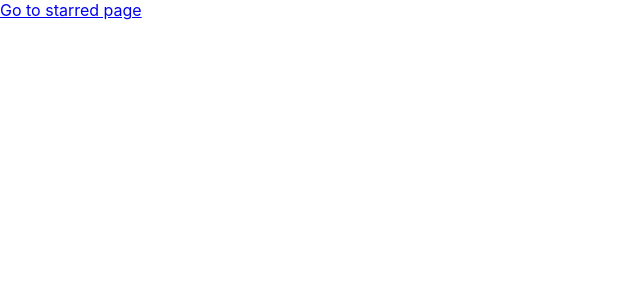
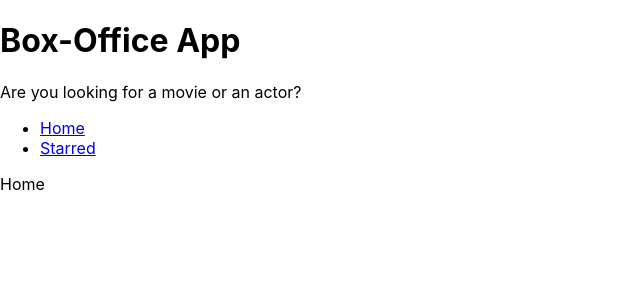
Before and after one commit to chakshu3842/box-office, a React (Create React App) app: page / in a window 1280 px wide. Shown: the top 300 px of the page, without its empty margins (0-640 px from the left). Built offline with nearby package versions, Linux system fonts and the light colour scheme.

Commit message:
added navigation

```diff
--- a/src/App.jsx
+++ b/src/App.jsx
@@ -1,13 +1,16 @@
 import { BrowserRouter, Routes, Route } from 'react-router-dom';
 import Home from './pages/Home';
 import Starred from './pages/Starred';
+import MainLayout from './components/MainLayout';
 
 function App() {
   return (
     <BrowserRouter>
       <Routes>
-        <Route path="/" element={<Home />} />
-        <Route path="/starred" element={<Starred />} />
+        <Route element={<MainLayout />}>
+          <Route path="/" element={<Home />} />
+          <Route path="/starred" element={<Starred />} />
+        </Route>
 
         <Route path="*" element={<div> Bhg ja </div>} />
       </Routes>
--- /dev/null
+++ b/src/components/AppTitle.jsx
@@ -0,0 +1,12 @@
+export default function AppTitle(props) {
+  const {
+    title = 'Box-Office App',
+    subtitle = 'Are you looking for a movie or an actor?',
+  } = props;
+  return (
+    <div>
+      <h1>{title}</h1>
+      <p>{subtitle}</p>
+    </div>
+  );
+}
--- /dev/null
+++ b/src/components/MainLayout.jsx
@@ -0,0 +1,15 @@
+import { Outlet } from 'react-router-dom';
+import Navs from './Navs';
+import AppTitle from './AppTitle';
+
+const MainLayout = () => {
+  return (
+    <div>
+      <AppTitle />
+      <Navs />
+      <Outlet />
+    </div>
+  );
+};
+
+export default MainLayout;
--- /dev/null
+++ b/src/components/Navs.jsx
@@ -0,0 +1,28 @@
+import { Link } from 'react-router-dom';
+
+const LINKS = [
+  {
+    text: 'Home',
+    to: '/',
+  },
+  {
+    text: 'Starred',
+    to: '/starred',
+  },
+];
+
+const Navs = () => {
+  return (
+    <div>
+      <ul>
+        {LINKS.map(item => (
+          <li key={item.to}>
+            <Link to={item.to}>{item.text}</Link>
+          </li>
+        ))}
+      </ul>
+    </div>
+  );
+};
+
+export default Navs;
--- a/src/pages/Home.jsx
+++ b/src/pages/Home.jsx
@@ -1,11 +1,5 @@
-import { Link } from 'react-router-dom';
-
 const Home = () => {
-  return (
-    <div>
-      <Link to="/starred">Go to starred page</Link>
-    </div>
-  );
+  return <div>Home</div>;
 };
 
 export default Home;
```
